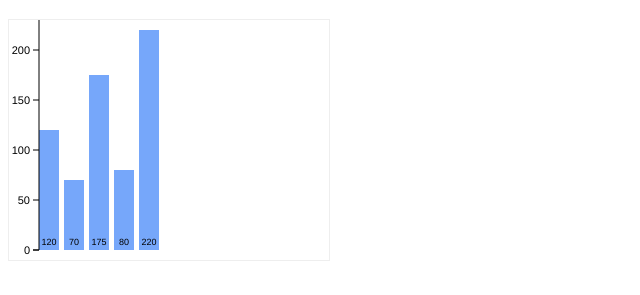
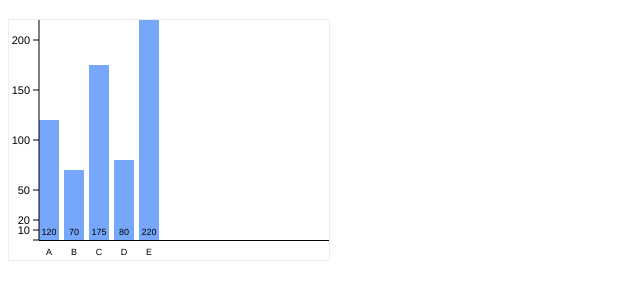
Before and after one commit to kay8/practice_d3, a website: page d3_book/app/sec7.html in a window 1280 px wide. Shown: the part 61-356 px from the top of the page, without its empty margins (0-640 px from the left). Drawn offline with nearby package versions, Linux system fonts and the light colour scheme; files that its build step writes are made by us from their sources.

Commit message:
adjust axis format

```diff
--- a/d3_book/app/assets/scripts/script.js
+++ b/d3_book/app/assets/scripts/script.js
@@ -138,7 +138,7 @@
 
   var svgHeight = 240,
       offsetX = 30,
-      offsetY = 10,
+      offsetY = 20,
       barElements,
       dataSet = [120, 70, 175, 80, 220];
 
@@ -192,7 +192,36 @@
       d3.svg.axis()
       .scale(yScale)
       .orient("left")
+      .ticks(10) // default axis space: 10
+      .tickValues([10, 20, 50, 100, 150, 200])
+      //.tickFormat(d3.format(".2f"))
     );
+
+  // vertical line
+  d3.select("#graph7")
+    .append("rect")
+    .attr({
+      class: "axis_x",
+      width: 320,
+      height: 1,
+      transform: "translate(" + offsetX + ", " +  (svgHeight - offsetY) + ")"
+    });
+
+  // display label
+  barElements.enter()
+    .append("text")
+    .attr({
+      class: "barName",
+      x: function(d,i) {
+        return i * 25 + 10 + offsetX;
+      },
+      y: svgHeight - offsetY + 15
+    })
+    .text(function(d,i) {
+      return ["A", "B", "C", "D", "E"][i];
+    });
+
+
 
 
 }());
--- a/d3_book/app/assets/styles/partials/_practice1.scss
+++ b/d3_book/app/assets/styles/partials/_practice1.scss
@@ -94,4 +94,14 @@ h1 {
       stroke: #000;
     }
   }
+  .axis_x {
+    line {
+      fill: none;
+      stroke: #000;
+    }
+  }
+  .barName {
+    font-size: 9px;
+    text-anchor: middle;
+  }
 }
```
